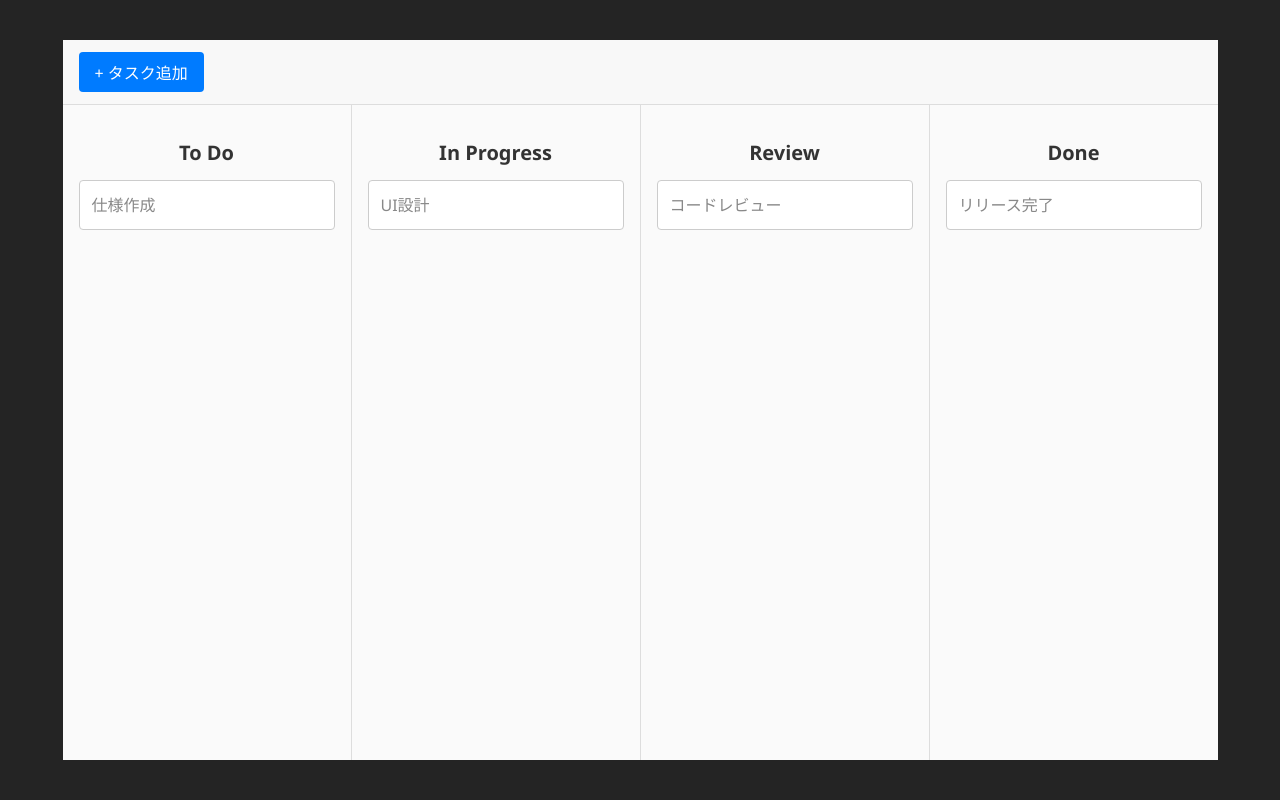
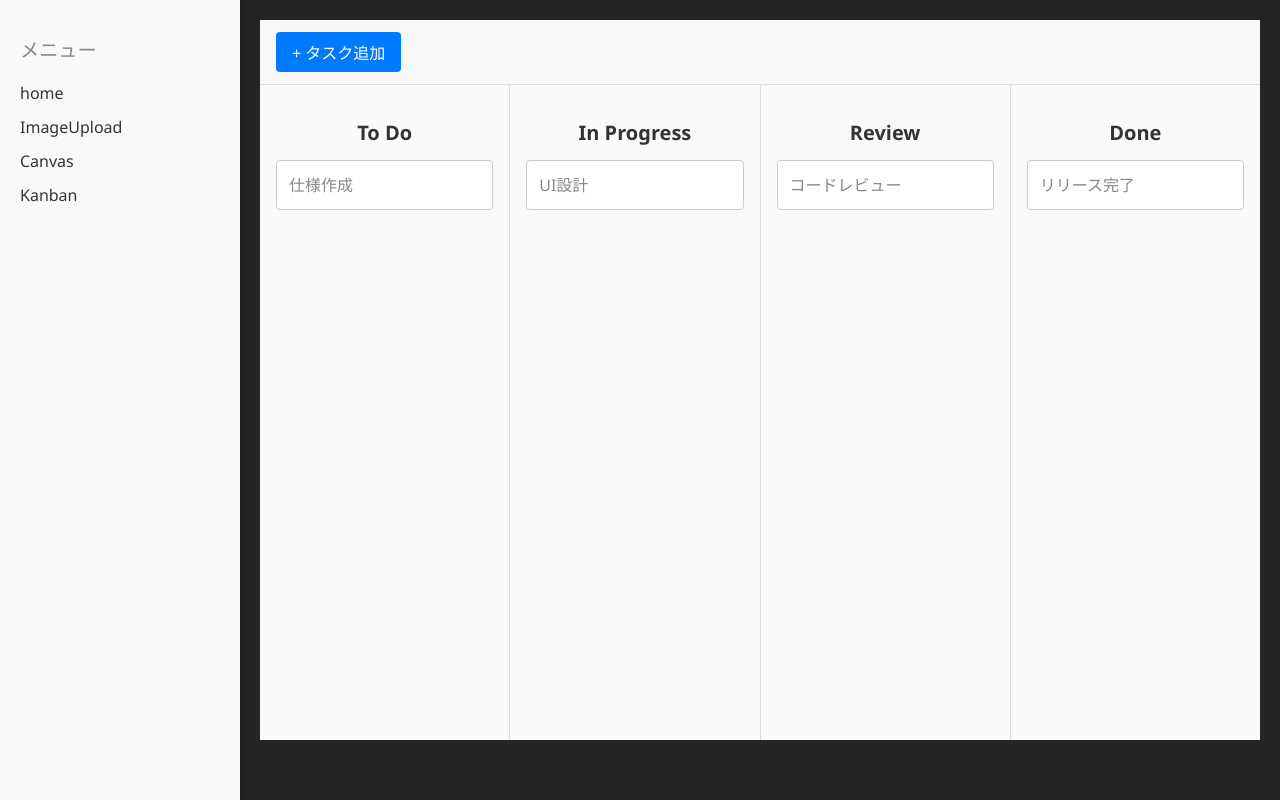
Before and after one commit to sairam2041/React, a React (Vite) app in the folder react-project/: page /kanban in a window 1280 px wide. Built offline with nearby package versions, Linux system fonts and the light colour scheme.

Commit message:
サイドバー実装

```diff
--- a/react-project/src/AppRoutes.tsx
+++ b/react-project/src/AppRoutes.tsx
@@ -3,16 +3,23 @@ import SimpleKanban from "./features/components/SimpleKanban";
 import DrawingCanvas from "./features/components/DrawingCanvas";
 import { ImageUploadPage } from "./features/components/ImageUploadPage";
 import Home from "./home";
+import Sidebar from "./Siderbar";
+import "./app-routes.css";
 
 const AppRoutes = () => {
   return (
     <BrowserRouter>
+      <div className="app-container">
+        <Sidebar />
+        <div className="app-content">
           <Routes>
             <Route path="/" element={<Home />} />
             <Route path="/imageUpload" element={<ImageUploadPage />} />
             <Route path="/canvas" element={<DrawingCanvas />} />
             <Route path="/kanban" element={<SimpleKanban />} />
           </Routes>
+        </div>
+      </div>
     </BrowserRouter>
   )
 }
--- /dev/null
+++ b/react-project/src/Siderbar.tsx
@@ -0,0 +1,19 @@
+import React from 'react';
+import { Link } from 'react-router-dom';
+import './sidebar.css';
+
+const Sidebar: React.FC = () => {
+    return (
+        <nav className='sidebar'>
+            <h2 className='sidebar-title'>メニュー</h2>
+            <ul className='sidebar-list'>
+                <li><Link to="/">home</Link></li>
+                <li><Link to="/imageUpload">ImageUpload</Link></li>
+                <li><Link to="/canvas">Canvas</Link></li>
+                <li><Link to="/kanban">Kanban</Link></li>
+            </ul>
+        </nav>
+    );
+};
+
+export default Sidebar;
--- /dev/null
+++ b/react-project/src/app-routes.css
@@ -0,0 +1,11 @@
+.app-container {
+  display: flex;
+  height: 100vh;
+  width: 100%;
+}
+
+.app-content {
+  flex: 1;
+  padding: 20px;
+  overflow-y: auto;
+}
--- a/react-project/src/home.tsx
+++ b/react-project/src/home.tsx
@@ -1,14 +1,7 @@
-import { Link } from 'react-router-dom';
-
 const Home = () => {
   return (
     <div>
       <div>Home</div>
-        <nav>
-            <Link to="/imageUpload">ImageUpload</Link> |{' '}
-            <Link to="/canvas">Canvas</Link> |{' '}
-            <Link to="/kanban">Kanban</Link>
-      </nav>
     </div>
   )
 }
--- /dev/null
+++ b/react-project/src/sidebar.css
@@ -0,0 +1,31 @@
+.sidebar {
+  width: 200px;
+  background-color: #f8f9fa;
+  padding: 20px;
+  box-shadow: 2px 0 5px rgba(0,0,0,0.1);
+}
+
+.sidebar-title {
+  font-size: 1.2rem;
+  margin-bottom: 1rem;
+  color: #888;
+}
+
+.sidebar-list {
+  list-style: none;
+  padding: 0;
+}
+
+.sidebar-list li {
+  margin-bottom: 10px;
+}
+
+.sidebar-list a {
+  text-decoration: none;
+  color: #333;
+  font-weight: 500;
+}
+
+.sidebar-list a:hover {
+  color: #007bff;
+}
```
Lines whose indentation alone changed are shown as unchanged.
